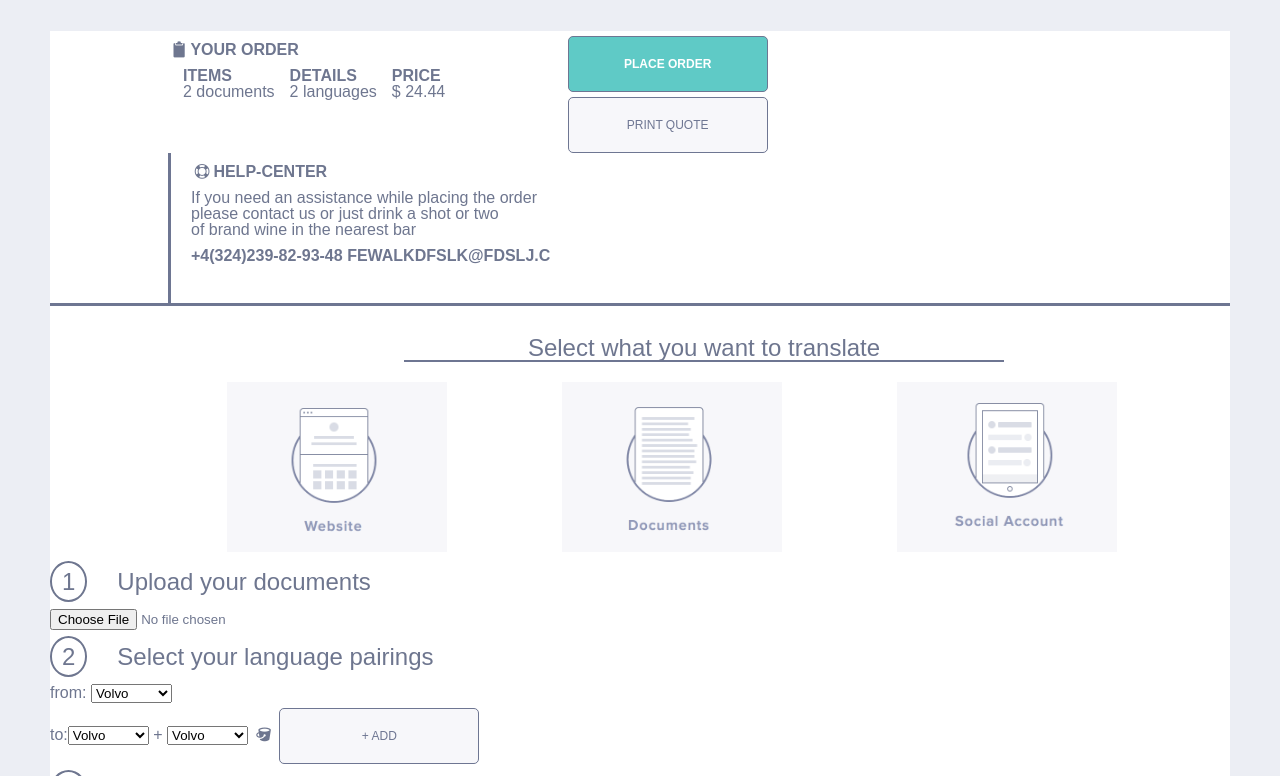
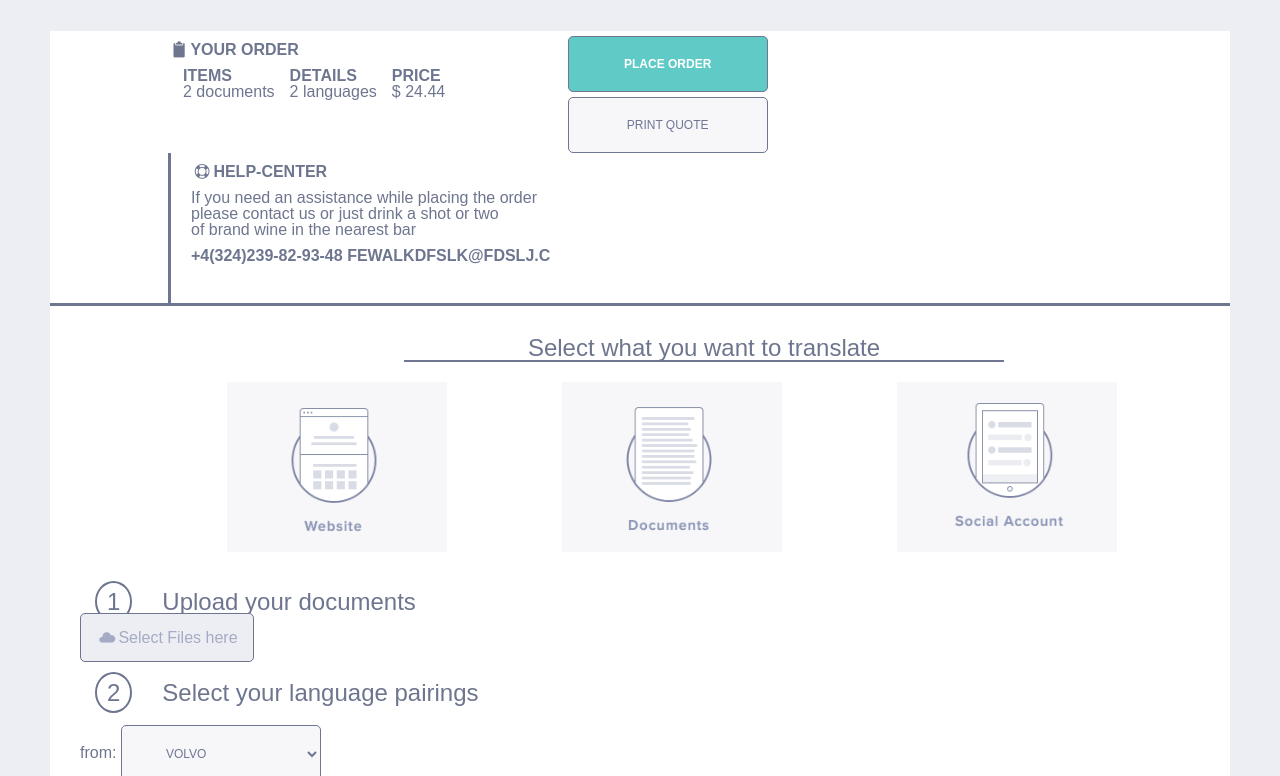
Before and after one commit to Quodnon/catwork-js-2016, a plain HTML site: page week02/lec04/sematnicForm.html in a window 1280 px wide. Shown: the part 148-924 px from the top of the page. Drawn offline with Linux system fonts and the light colour scheme.

Commit message:
нуууууу

```diff
--- a/week02/lec04/sematnicForm.html
+++ b/week02/lec04/sematnicForm.html
@@ -68,7 +68,10 @@
                      </label>
                      <fieldset class=input-set>
                          <h1>Upload your documents</h1>
-                         <input type="file" name=""/>
+                         <label class=radio-wrapper>
+                            <input type="file" name="obj-urgency"/>
+                            <span class='icon-cloud'>Select Files here</span>
+                         </label>
                      </fieldset>
                      <fieldset class=language-set>
                          <h1>Select your language pairings</h1>
--- a/week02/lec04/style.less
+++ b/week02/lec04/style.less
@@ -149,7 +149,7 @@ main
         display: block;
     }
 }
-button
+button,select
 {
     width:200px;
     background-color: rgb(247,247,250);
@@ -166,7 +166,17 @@ button
 
 .order-setup
 {
+    & fieldset
+    {
+        margin-left: 30px;
+        margin-top: 20px;
+        margin-bottom: 5px;
 
+        h1
+        {
+            margin-left: 15px;
+        }
+    }
     &>h1
     {
         margin:20px;
@@ -176,17 +186,27 @@ button
         text-align: center;
         border-bottom: 2px solid rgb(110,118,146);
     }
-    label:first-of-type
+    &>label:first-of-type
     {
         margin-left:15%
-
     }
     &>.radio-wrapper
     {
         display: inline-block;
         width: 28%;
     }
-
+    .input-set
+    {
+        input
+        {
+            margin-top: 20px !important;
+        }
+        span
+        {
+            .button-as-a;
+              margin-top: 20px !important;
+        }
+    }
     .tone-set
     {
         span
```
Also changed, not shown: week02/lec04/css/style.css.
